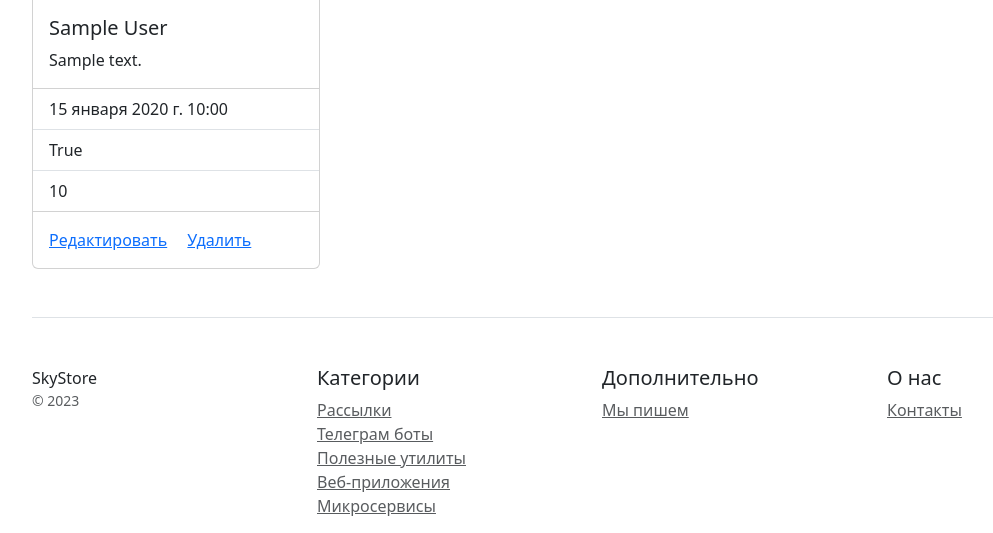
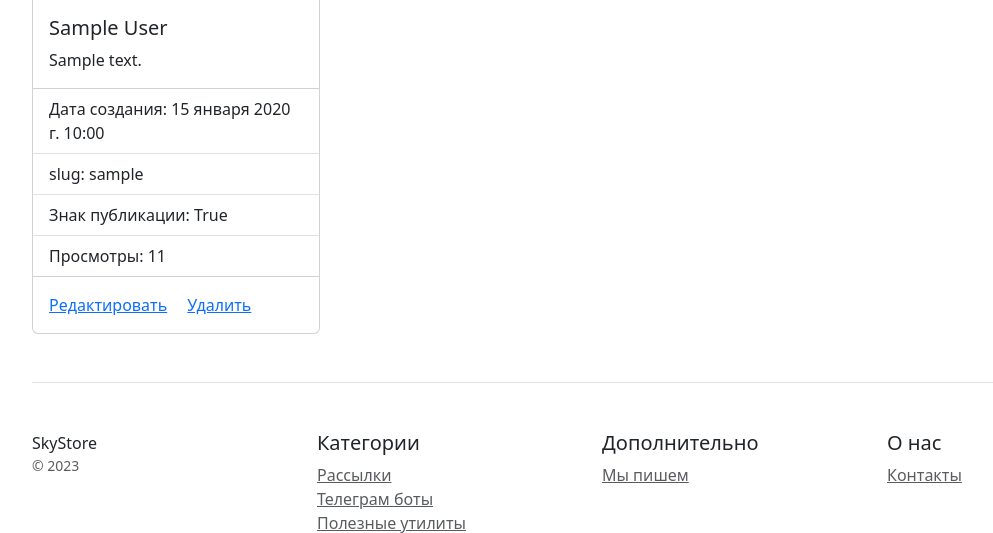
Before and after one commit to dimapbbb/DjangoHome, a Django app: page /blog/view/1/ in a window 1280 px wide. Shown: the part 196-729 px from the top of the page, without its empty margins (50-1043 px from the left). Run offline with Django 5.2, Linux system fonts and the light colour scheme; tables that the repository leaves empty hold one stand-in row (values such as "Sample post").

Commit message:
Задание 3 переопределение методов контроллеров

```diff
--- a/blog/templates/blog/userpost_detail.html
+++ b/blog/templates/blog/userpost_detail.html
@@ -8,9 +8,10 @@
     <p class="card-text">{{ object.content }}</p>
   </div>
   <ul class="list-group list-group-flush">
-    <li class="list-group-item">{{ object.creation_date }}</li>
-    <li class="list-group-item">{{ object.publication_sign }}</li>
-    <li class="list-group-item">{{ object.views_count }}</li>
+    <li class="list-group-item">Дата создания: {{ object.creation_date }}</li>
+    <li class="list-group-item">slug: {{ object.slug }}</li>
+    <li class="list-group-item">Знак публикации: {{ object.publication_sign }}</li>
+    <li class="list-group-item">Просмотры: {{ object.views_count }}</li>
   </ul>
   <div class="card-body">
     <a href="{% url 'blog:update_post' object.pk %}" class="card-link">Редактировать</a>
--- a/blog/templates/blog/userpost_form.html
+++ b/blog/templates/blog/userpost_form.html
@@ -6,7 +6,7 @@
     {{ form.as_p }}
 
     <div class="col-auto">
-        <button type="submit" class="btn btn-primary mb-3">Создать</button>
+        <button type="submit" class="btn btn-primary mb-3">Сохранить</button>
     </div>
 </form>
 {% endblock %}
--- a/blog/views.py
+++ b/blog/views.py
@@ -1,10 +1,17 @@
+from django.urls import reverse
 from django.views.generic import CreateView, ListView, DetailView, UpdateView, DeleteView
+from pytils.translit import slugify
 
 from blog.models import UserPost
 
 
 class UserPostListView(ListView):
     model = UserPost
+
+    def get_queryset(self, *args, **kwargs):
+        queryset = super().get_queryset(*args, **kwargs)
+        queryset = queryset.filter(publication_sign=True)
+        return queryset
 
     def get_context_data(self, **kwargs):
         """ Получение контекста """
@@ -18,6 +25,14 @@ class UserPostCreateView(CreateView):
     fields = ('title', 'content', 'picture', 'publication_sign')
     success_url = '/blog'
 
+    def form_valid(self, form):
+        if form.is_valid():
+            new_userpost = form.save()
+            new_userpost.slug = slugify(new_userpost.title)
+            new_userpost.save()
+
+        return super().form_valid(form)
+
     def get_context_data(self, **kwargs):
         """ Получение данных контекста """
         context = super().get_context_data(**kwargs)
@@ -28,11 +43,27 @@ class UserPostCreateView(CreateView):
 class UserPostDetailView(DetailView):
     model = UserPost
 
+    def get_object(self, queryset=None):
+        self.object = super().get_object(queryset)
+        self.object.views_count += 1
+        self.object.save()
+        return self.object
+
 
 class UserPostUpdateView(UpdateView):
     model = UserPost
     fields = ('title', 'content', 'picture', 'publication_sign')
-    success_url = '/blog'
+
+    def form_valid(self, form):
+        if form.is_valid():
+            new_userpost = form.save()
+            new_userpost.slug = slugify(new_userpost.title)
+            new_userpost.save()
+
+        return super().form_valid(form)
+
+    def get_success_url(self):
+        return reverse('blog:view_post', args=[self.kwargs.get("pk")])
 
 
 class UserPostDeleteView(DeleteView):
--- a/pyproject.toml
+++ b/pyproject.toml
@@ -11,6 +11,7 @@ django = "^5.0.7"
 psycopg2-binary = "^2.9.9"
 pillow = "^10.4.0"
 ipython = "^8.26.0"
+pytils = "^0.4.1"
 
 
 [build-system]
```
Also changed, not shown: 1 other file.
